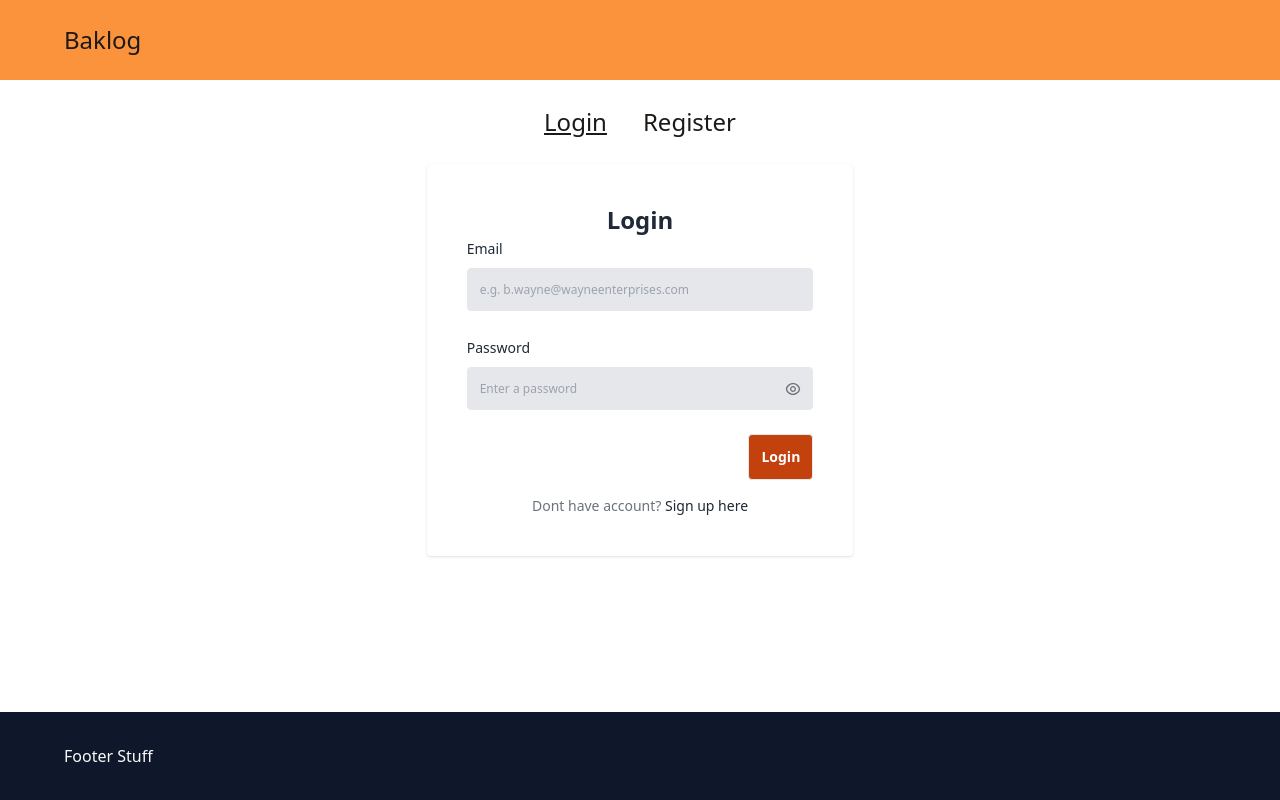
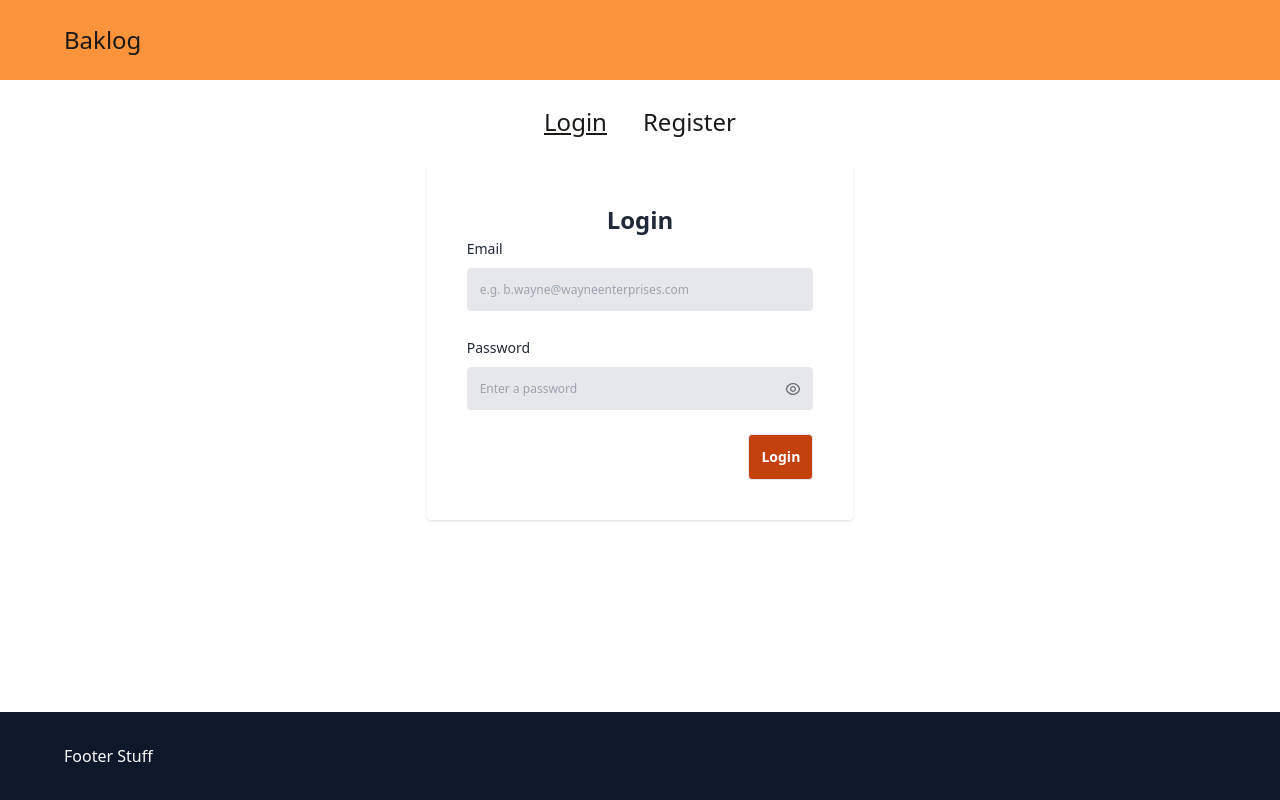
Before and after one commit to dmoczisko/bakLog, a Vue app: page /login in a window 1280 px wide. Built offline with nearby package versions, Linux system fonts and the light colour scheme; no server answers.

Commit message:
remove sign up text

```diff
--- a/src/views/ViewAuth.vue
+++ b/src/views/ViewAuth.vue
@@ -79,19 +79,6 @@
           </button>
         </div>
       </form>
-
-      <p
-        tabindex="0"
-        class="focus:outline-none text-sm mt-4 font-medium text-center text-gray-500"
-      >
-        Dont have account?
-        <a
-          href="javascript:void(0)"
-          class="hover:text-gray-500 focus:text-gray-500 focus:outline-none focus:underline hover:underline text-sm font-medium leading-none text-gray-800 cursor-pointer"
-        >
-          Sign up here</a
-        >
-      </p>
     </div>
   </div>
 </template>
```
